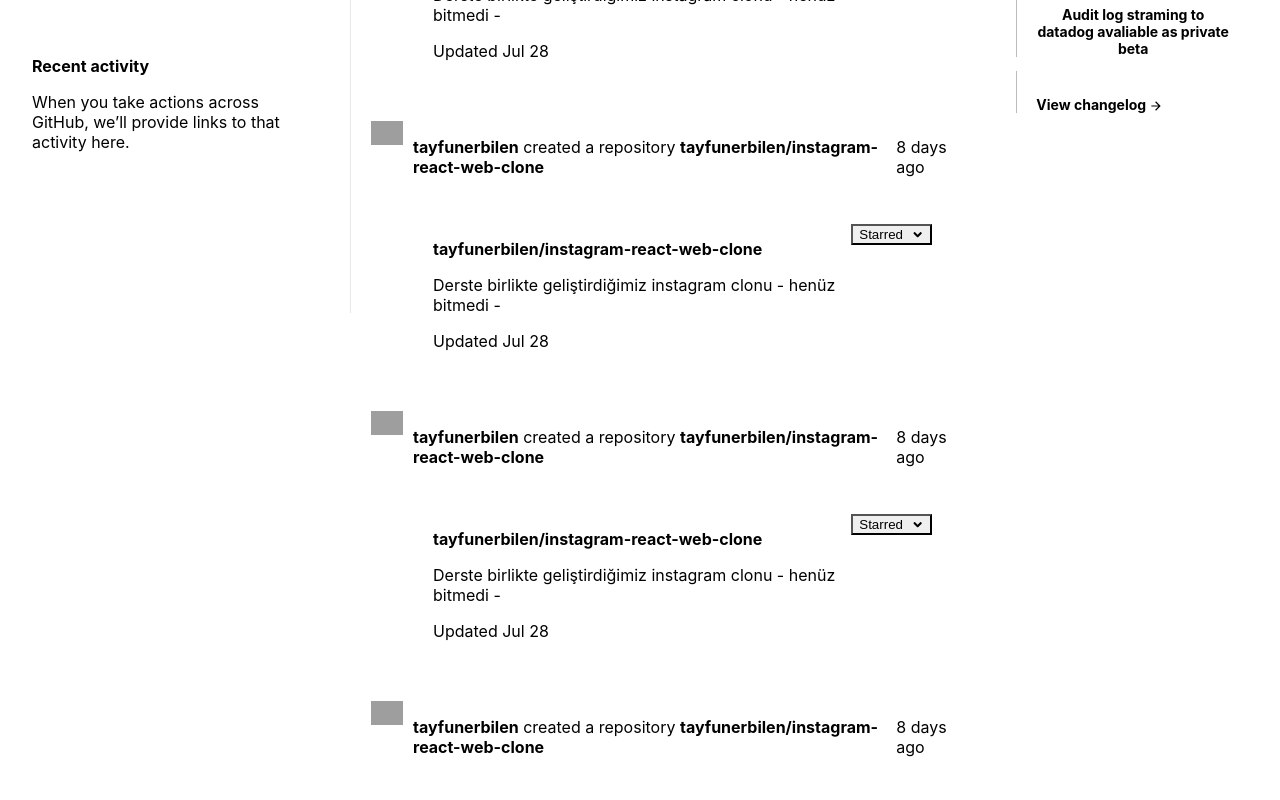
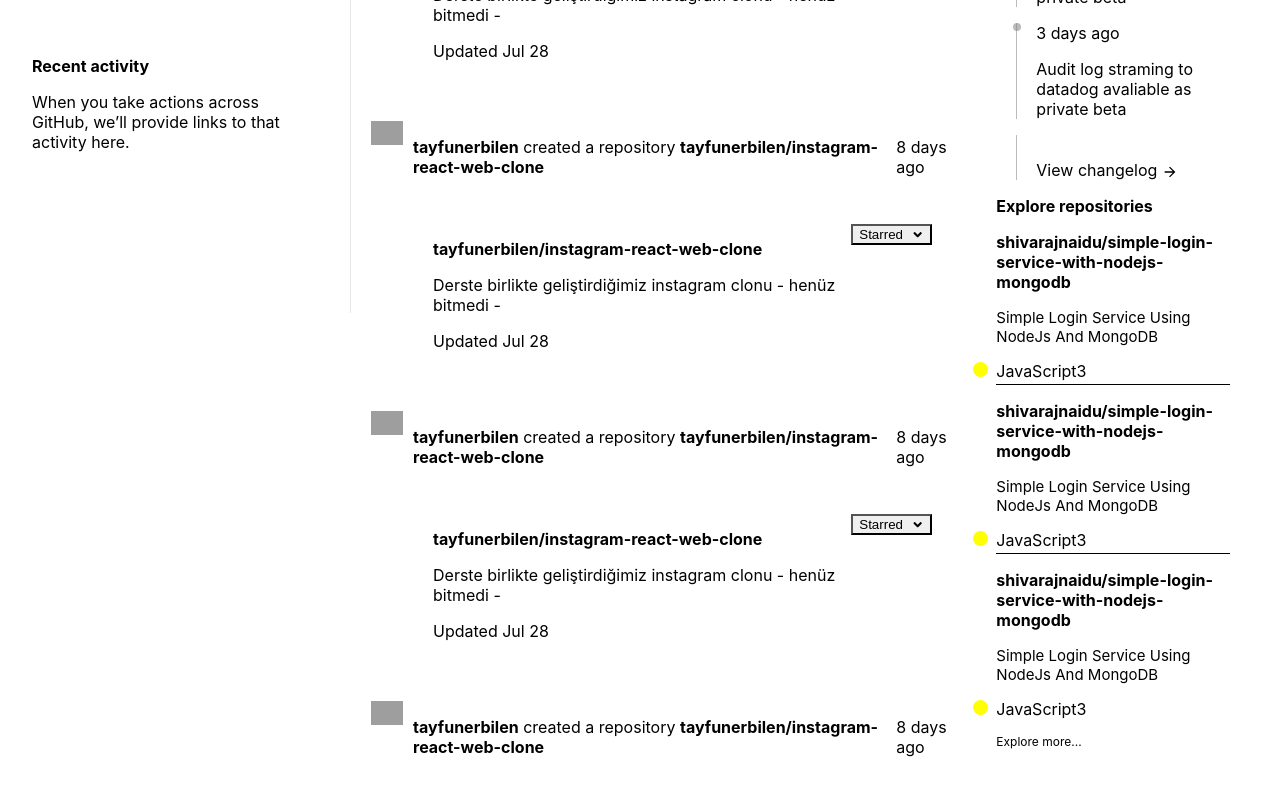
Before and after one commit to brkckr20/react-github-clone, a React (Create React App) app in the folder client/: page / in a window 1280 px wide. Shown: the part 500-1300 px from the top of the page. Built offline with nearby package versions, Linux system fonts and the light colour scheme; grey boxes are pictures that could not be loaded; the HTML template or start-up script is replaced by a standard one.

Commit message:
sağ content alanı düzenlemesine devam edildi

```diff
--- a/client/src/components/Navbar/Navbar.css
+++ b/client/src/components/Navbar/Navbar.css
@@ -1,9 +1,9 @@
-ul {
+ul.navbar-ul {
     display: flex;
     list-style: none;
 }
 
-ul li {
+ul.navbar-ul li {
     min-width: 100px;
     text-align: center;
     font-size: 14px;
@@ -11,7 +11,7 @@
     cursor: pointer;
 }
 
-ul li:hover {
+ul.navbar-ul li:hover {
     color: rgb(172, 172, 172);
 }
 
--- a/client/src/components/Navbar/index.jsx
+++ b/client/src/components/Navbar/index.jsx
@@ -24,15 +24,15 @@
             <Box>
                 <Flex justifyContent="center" alignItems="center">
                     <a href='!#'>
-                        <svg height="32" style={{ fill: "white" }} aria-hidden="true" viewBox="0 0 16 16" version="1.1" width="32" data-view-component="true" class="octicon octicon-mark-github v-align-middle">
-                            <path fill-rule="evenodd" d="M8 0C3.58 0 0 3.58 0 8c0 3.54 2.29 6.53 5.47 7.59.4.07.55-.17.55-.38 0-.19-.01-.82-.01-1.49-2.01.37-2.53-.49-2.69-.94-.09-.23-.48-.94-.82-1.13-.28-.15-.68-.52-.01-.53.63-.01 1.08.58 1.23.82.72 1.21 1.87.87 2.33.66.07-.52.28-.87.51-1.07-1.78-.2-3.64-.89-3.64-3.95 0-.87.31-1.59.82-2.15-.08-.2-.36-1.02.08-2.12 0 0 .67-.21 2.2.82.64-.18 1.32-.27 2-.27.68 0 1.36.09 2 .27 1.53-1.04 2.2-.82 2.2-.82.44 1.1.16 1.92.08 2.12.51.56.82 1.27.82 2.15 0 3.07-1.87 3.75-3.65 3.95.29.25.54.73.54 1.48 0 1.07-.01 1.93-.01 2.2 0 .21.15.46.55.38A8.013 8.013 0 0016 8c0-4.42-3.58-8-8-8z"></path>
+                        <svg height="32" style={{ fill: "white" }} aria-hidden="true" viewBox="0 0 16 16" version="1.1" width="32" data-view-component="true" className="octicon octicon-mark-github v-align-middle">
+                            <path fillRule="evenodd" d="M8 0C3.58 0 0 3.58 0 8c0 3.54 2.29 6.53 5.47 7.59.4.07.55-.17.55-.38 0-.19-.01-.82-.01-1.49-2.01.37-2.53-.49-2.69-.94-.09-.23-.48-.94-.82-1.13-.28-.15-.68-.52-.01-.53.63-.01 1.08.58 1.23.82.72 1.21 1.87.87 2.33.66.07-.52.28-.87.51-1.07-1.78-.2-3.64-.89-3.64-3.95 0-.87.31-1.59.82-2.15-.08-.2-.36-1.02.08-2.12 0 0 .67-.21 2.2.82.64-.18 1.32-.27 2-.27.68 0 1.36.09 2 .27 1.53-1.04 2.2-.82 2.2-.82.44 1.1.16 1.92.08 2.12.51.56.82 1.27.82 2.15 0 3.07-1.87 3.75-3.65 3.95.29.25.54.73.54 1.48 0 1.07-.01 1.93-.01 2.2 0 .21.15.46.55.38A8.013 8.013 0 0016 8c0-4.42-3.58-8-8-8z"></path>
                         </svg>
                     </a>
                     <InputGroup justifyContent="center" alignItems="center" ml={5}>
                         <Input size='sm' width={inputWidth} onClick={() => setInputWidth(550)} onBlur={() => setInputWidth(300)} placeholder='Search or jump to...' style={{ borderRadius: "5px" }} borderColor="gray.500" />
                         <InputRightElement style={{ position: "relative" }} children={<Slash />} />
                     </InputGroup>
-                    <ul>
+                    <ul className="navbar-ul">
                         <li>Pull Requests</li>
                         <li>Issuee</li>
                         <li>Marketplace</li>
--- a/client/src/components/Sidebar/index.jsx
+++ b/client/src/components/Sidebar/index.jsx
@@ -13,7 +13,7 @@
                     marginBottom="4px"
                 >
                     <Text as="h4">Your repositories</Text>
-                    <Button size="sm" colorScheme="green" ><i class="fa-solid fa-display my-icon"></i>New</Button>
+                    <Button size="sm" colorScheme="green" ><i className="fa-solid fa-display my-icon"></i>New</Button>
                 </Box>
                 <Box marginBottom="16px">
                     <Input placeholder='Find a repository...' size="md" />
--- a/client/src/index.css
+++ b/client/src/index.css
@@ -51,3 +51,18 @@
   left: -20px;
   top: 0px;
 }
+
+span.color {
+  position: relative;
+}
+
+span.color::after {
+  position: absolute;
+  left: -23px;
+  top: 1px;
+  content: "";
+  width: 15px;
+  height: 15px;
+  background-color: yellow;
+  border-radius: 50%;
+}
--- a/client/src/pages/Home/RightContent.jsx
+++ b/client/src/pages/Home/RightContent.jsx
@@ -32,6 +32,34 @@
 
                 </List>
             </Box>
+            <Box marginTop={6}>
+                <Text marginBottom={6} as="p" fontWeight={"bold"}>Explore repositories</Text>
+                <Box borderBottom={"1px solid"} borderColor="gray.300" paddingBottom={3} marginBottom={3}>
+                    <Text as="p" fontWeight={"bold"}>shivarajnaidu/simple-login-service-with-nodejs-mongodb</Text>
+                    <Text as="p" fontWeight="light" fontSize={"15px"} color="gray.600">Simple Login Service Using NodeJs And MongoDB</Text>
+                    <Box>
+                        <span className='color'>JavaScript</span>
+                        <span className='star'>3</span>
+                    </Box>
+                </Box>
+                <Box borderBottom={"1px solid"} borderColor="gray.300" paddingBottom={3} marginBottom={3}>
+                    <Text as="p" fontWeight={"bold"}>shivarajnaidu/simple-login-service-with-nodejs-mongodb</Text>
+                    <Text as="p" fontWeight="light" fontSize={"15px"} color="gray.600">Simple Login Service Using NodeJs And MongoDB</Text>
+                    <Box>
+                        <span className='color'>JavaScript</span>
+                        <span className='star'>3</span>
+                    </Box>
+                </Box>
+                <Box paddingBottom={3} marginBottom={3}>
+                    <Text as="p" fontWeight={"bold"}>shivarajnaidu/simple-login-service-with-nodejs-mongodb</Text>
+                    <Text as="p" fontWeight="light" fontSize={"15px"} color="gray.600">Simple Login Service Using NodeJs And MongoDB</Text>
+                    <Box>
+                        <span className='color'>JavaScript</span>
+                        <span className='star'>3</span>
+                    </Box>
+                </Box>
+                <Text marginBottom={6} as="p" _hover={{ color: "blue", cursor: "pointer" }} fontSize={"12"} fontWeight={"light"}>Explore more...</Text>
+            </Box>
         </Box>
     )
 }
```
